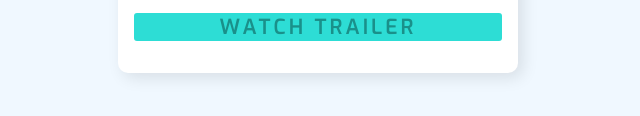
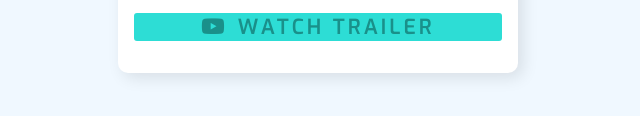
Before and after one commit to sabujdev/cumstom-card, a plain HTML site: page index.html in a window 1280 px wide. Shown: the part 724-840 px from the top of the page, 322-962 px from the left. Drawn offline with Linux system fonts and the light colour scheme.

Commit message:
btn icon added

```diff
--- a/index.html
+++ b/index.html
@@ -5,7 +5,12 @@
     <meta http-equiv="X-UA-Compatible" content="IE=edge">
     <meta name="viewport" content="width=device-width, initial-scale=1.0">
     <title>Custom Card</title>
+    <!-- fontAwesome Link  -->
+    <link rel="stylesheet" href="https://cdnjs.cloudflare.com/ajax/libs/font-awesome/6.3.0/css/all.min.css">
+
+    <!-- custom link  -->
     <link rel="stylesheet" href="style.css">
+
 </head>
 <body>
     <div class="card_wrapper">
@@ -19,7 +24,7 @@
             <h2>Avenger Endgame (2019)</h2>
             <p> Action/Sci-fi</p>
             <p>After Thana's, an intergalactic warlord, disintegrates half of the universe, the Avengers must reunite and assemble again to reinvigorate their trounced allies and restore balance.</p>
-            <a href="#" target="_blank">Watch Trailer</a>
+            <a href="#" target="_blank"><i class="fa-brands fa-youtube"></i>Watch Trailer</a>
         </div>
     </div>
 </body>
--- a/style.css
+++ b/style.css
@@ -130,3 +130,6 @@ body {
 .card_details a:active{
     background-color: #3ec2bb ;
 }
+.card_details a .fa-youtube{
+    margin-right: 10px;
+}
```
